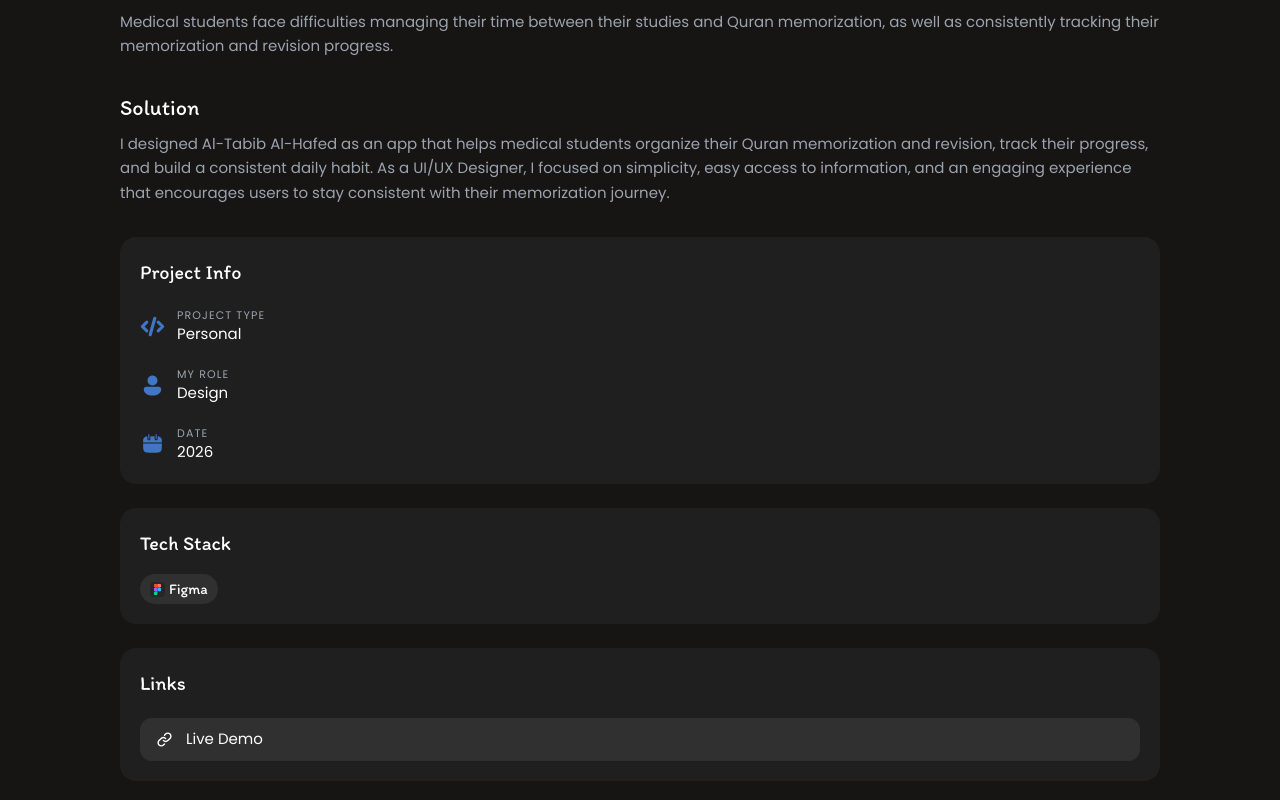
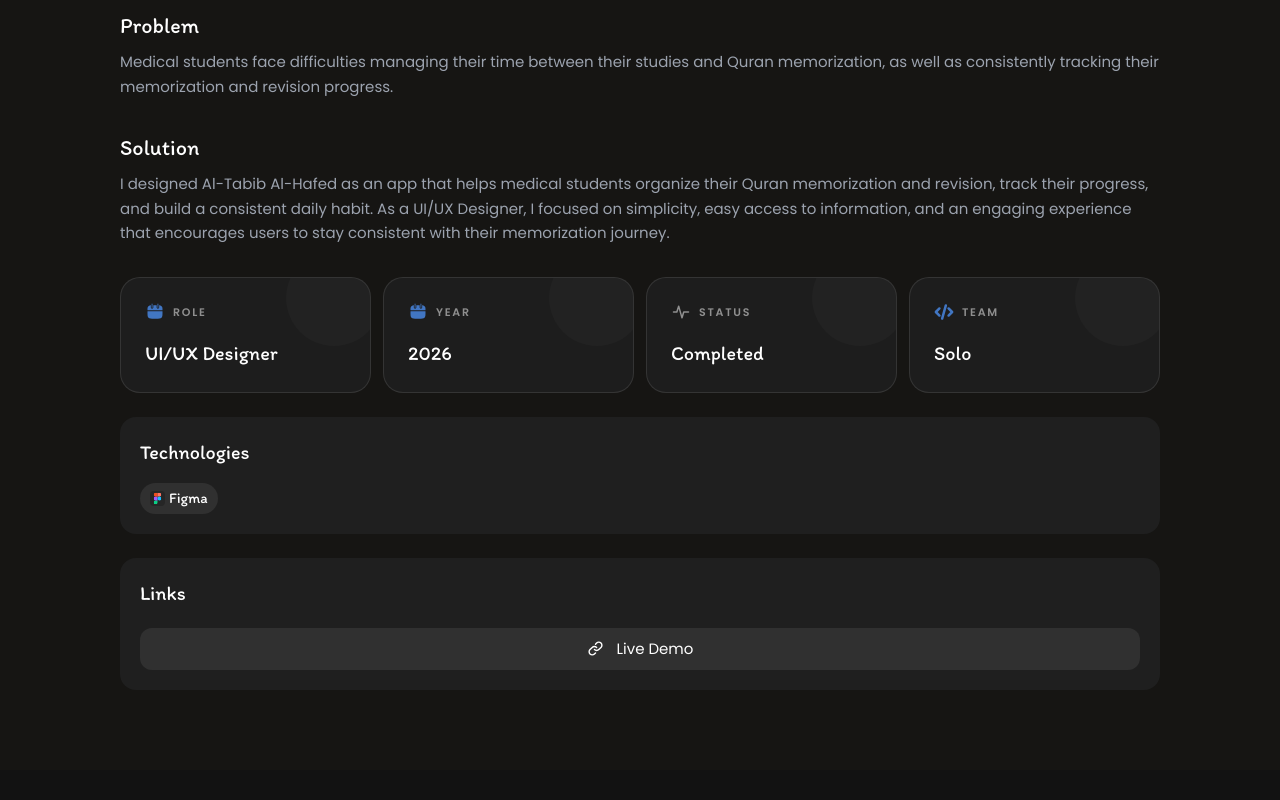
Before and after one commit to lo-ucif/lo__ucif-portfolio, a React (Vite) app: page /projects/1 in a window 1280 px wide. Shown: the part 1156-1956 px from the top of the page. After the commit the page ends 1926 px from the top, so only its background shows below. Built offline with nearby package versions, Linux system fonts and the light colour scheme; a web font is replaced by a local one.

Commit message:
update card project info

```diff
--- a/src/components/projectcard.tsx
+++ b/src/components/projectcard.tsx
@@ -10,7 +10,7 @@ import {
 import {
   roleConfig,
   type ProjectRole,
-  type ProjectType,
+  type Type,
   type ProjectCategory,
 } from "../constants/data";
 type TechItem = {
@@ -19,10 +19,9 @@ type TechItem = {
 };
 export type project = {
   id: number;
-  type: ProjectType;
+  type: Type;
   role: ProjectRole;
   category: ProjectCategory;
-  duration: string;
   title: string;
   problem?: string;
   description: string;
--- a/src/constants/data.ts
+++ b/src/constants/data.ts
@@ -113,7 +113,7 @@ type TechItem = {
   icon: ComponentType<SVGProps<SVGSVGElement>>;
 };
 
-export type ProjectType = "development" | "uiux";
+export type Type = "development" | "uiux";
 
 export type ProjectRole = "fullstack" | "frontend" | "backend" | "design";
 
@@ -124,26 +124,29 @@ export type ProjectCategory =
   | "hackathon";
 
 export const roleConfig: Record<ProjectRole, string> = {
-  fullstack: "Full Stack",
-  frontend: "Front End",
-  backend: "Back End",
-  design: "Design",
+  fullstack: "Full-Stack Developer",
+  frontend: "Frontend Developer",
+  backend: "Backend Developer",
+  design: "UI/UX Designer",
 };
 
 export const categoryConfig: Record<ProjectCategory, string> = {
-  personal: "Personal",
-  university: "University",
-  client: "Client",
+  personal: "Personal Project",
+  university: "University Project",
+  client: "Client Project",
   hackathon: "Hackathon",
 };
 
 export const projects: Array<{
   id: number;
   title: string;
-  type: ProjectType;
+  type: Type;
   role: ProjectRole;
   category: ProjectCategory;
-  duration: string;
+  projectType: string;
+  team: string;
+  status: "Completed" | "In Progress";
+  year: string;
   problem?: string;
   description: string;
   shortDescription: string;
@@ -159,7 +162,10 @@ export const projects: Array<{
     type: "uiux",
     role: "design",
     category: "personal",
-    duration: "2026",
+    projectType: "Mobile App",
+    team: "Solo",
+    status: "Completed",
+    year: "2026",
     title: "Al-Tabib Al-Hafed app design",
     problem:
       "Medical students face difficulties managing their time between their studies and Quran memorization, as well as consistently tracking their memorization and revision progress.",
@@ -171,7 +177,7 @@ export const projects: Array<{
     tech: [{ label: "Figma", icon: FigmaIcon }],
     hackathon: "",
     liveDemo:
-      "https://www.linkedin.com/posts/ahmed-loucif-757854342_uiux-uidesign-uxdesign-activity-7492710718945943552-9YBE?utm_source=social_share_send&utm_medium=member_desktop_web&rcm=ACoAAFXpNDMBGYVLG4eX6B6TNBGOovKR8MMeCbM",
+      "https://www.linkedin.com/posts/ahmed-loucif-757854342_Ui/Ux Design-uidesign-uxdesign-activity-7492710718945943552-9YBE?utm_source=social_share_send&utm_medium=member_desktop_web&rcm=ACoAAFXpNDMBGYVLG4eX6B6TNBGOovKR8MMeCbM",
     github: "",
     figma: "",
   },
@@ -180,7 +186,10 @@ export const projects: Array<{
     type: "uiux",
     role: "design",
     category: "personal",
-    duration: "2026",
+    projectType: "Web App / Mobile App",
+    team: "Solo",
+    status: "Completed",
+    year: "2026",
     title: "Rokhsa - the Smart Driving School Platform",
     problem:
       "Learning to drive in Algeria is still largely managed through manual processes. Learners often struggle to find reliable driving schools, track their training progress, and manage appointments, while driving schools spend valuable time handling registrations, schedules, and student records manually.",
@@ -192,7 +201,7 @@ export const projects: Array<{
     tech: [{ label: "Figma", icon: FigmaIcon }],
     hackathon: "",
     liveDemo:
-      "https://www.linkedin.com/posts/ahmed-loucif-757854342_uiux-uxdesign-figma-ugcPost-7490915921327198208-KWqx/?utm_source=social_share_send&utm_medium=member_desktop_web&rcm=ACoAAFXpNDMBGYVLG4eX6B6TNBGOovKR8MMeCbM",
+      "https://www.linkedin.com/posts/ahmed-loucif-757854342_Ui/Ux Design-uxdesign-figma-ugcPost-7490915921327198208-KWqx/?utm_source=social_share_send&utm_medium=member_desktop_web&rcm=ACoAAFXpNDMBGYVLG4eX6B6TNBGOovKR8MMeCbM",
     github: "",
     figma:
       "https://www.figma.com/design/NzHDINBZtitHegyQ5X1jCS/rukhsa-app?node-id=435-2&t=kM44AgQOkcenheHH-1",
@@ -202,7 +211,10 @@ export const projects: Array<{
     type: "development",
     role: "fullstack",
     category: "hackathon",
-    duration: "2026",
+    projectType: "Web App / SaaS",
+    team: "3 Developers",
+    status: "Completed",
+    year: "2026",
     title: "AI-Powered Job Matching Platform",
     problem:
       "Finding the right job can be challenging for candidates, while recruiters spend significant time reviewing large volumes of applications and identifying qualified profiles.",
@@ -231,7 +243,10 @@ export const projects: Array<{
     type: "development",
     role: "frontend",
     category: "client",
-    duration: "2026",
+    projectType: "Web App",
+    team: "Solo",
+    status: "Completed",
+    year: "2026",
     title: "Works Exhibition - أم وائل",
     problem:
       "Managing tailoring projects manually makes it difficult to organize previous work, pricing, specifications, and customer requests efficiently.",
@@ -258,7 +273,10 @@ export const projects: Array<{
     type: "development",
     role: "fullstack",
     category: "personal",
-    duration: "2025",
+    projectType: "Web App",
+    team: "Solo",
+    status: "Completed",
+    year: "2025",
     title: "Note Web App",
     problem:
       "Locally stored notes are vulnerable to data loss and cannot be easily accessed across multiple devices.",
@@ -288,12 +306,14 @@ export const projects: Array<{
     type: "development",
     role: "frontend",
     category: "personal",
-    duration: "2025",
+    projectType: "Website",
+    team: "Solo",
+    status: "Completed",
+    year: "2025",
     title: "Headphone Website",
     description:
       "Designed and developed a modern product landing page for a headphone brand, featuring responsive layouts, engaging visuals, and a user-focused browsing experience.",
-    shortDescription:
-      "A modern product landing page for a headphone brand.",
+    shortDescription: "A modern product landing page for a headphone brand.",
     image: headphone,
     tech: [
       { label: "React", icon: ReactIcon },
@@ -313,7 +333,10 @@ export const projects: Array<{
     type: "development",
     role: "frontend",
     category: "personal",
-    duration: "2025",
+    projectType: "Web App",
+    team: "Solo",
+    status: "Completed",
+    year: "2025",
     title: "Weather App",
     description:
       "Built a weather forecasting application that integrates external APIs to provide real-time weather conditions, forecasts, and location-based insights through a clean and responsive interface.",
@@ -339,12 +362,14 @@ export const projects: Array<{
     type: "development",
     role: "frontend",
     category: "personal",
-    duration: "2025",
+    projectType: "Website",
+    team: "Solo",
+    status: "Completed",
+    year: "2025",
     title: "Library Book Hero Section",
     description:
       "Designed and implemented a modern hero section for a digital library platform, focused on visual appeal, responsiveness, and improved user engagement.",
-    shortDescription:
-      "A modern hero section for a digital library platform.",
+    shortDescription: "A modern hero section for a digital library platform.",
     image: booklibrary,
     tech: [
       { label: "React", icon: ReactIcon },
@@ -364,7 +389,10 @@ export const projects: Array<{
     type: "development",
     role: "frontend",
     category: "hackathon",
-    duration: "2026",
+    projectType: "Web App / SaaS",
+    team: "3 Developers",
+    status: "Completed",
+    year: "2026",
     title: "Rihla Web",
     problem:
       "Travelers often face difficulties planning efficient trips, discovering attractions, and finding guides or travel groups for organized experiences.",
@@ -391,7 +419,10 @@ export const projects: Array<{
     type: "uiux",
     role: "design",
     category: "personal",
-    duration: "2025",
+    projectType: "Web App",
+    team: "Solo",
+    status: "Completed",
+    year: "2025",
     title: "Booking Platform",
     description:
       "A digital booking platform that simplifies reservation management with clear interfaces, easy navigation, and an efficient user workflow.",
@@ -410,7 +441,10 @@ export const projects: Array<{
     type: "uiux",
     role: "design",
     category: "personal",
-    duration: "2025",
+    projectType: "Web App",
+    team: "Solo",
+    status: "Completed",
+    year: "2025",
     title: "Shoes E-commerce",
     description:
       "A modern online shopping platform for shoes, offering organized product displays, smooth browsing, and a simple purchasing experience.",
--- a/src/pages/ProjectDetail.tsx
+++ b/src/pages/ProjectDetail.tsx
@@ -55,21 +55,7 @@ const CalendarIcon = (props: SVGProps<SVGSVGElement>) => (
   </svg>
 );
 
-const UserIcon = (props: SVGProps<SVGSVGElement>) => (
-  <svg
-    xmlns="http://www.w3.org/2000/svg"
-    width="25"
-    height="25"
-    viewBox="0 0 30 30"
-    fill="none"
-    {...props}
-  >
-    <path
-      d="M15 3C13.4087 3 11.8826 3.63214 10.7574 4.75736C9.63214 5.88258 9 7.4087 9 9C9 10.5913 9.63214 12.1174 10.7574 13.2426C11.8826 14.3679 13.4087 15 15 15C16.5913 15 18.1174 14.3679 19.2426 13.2426C20.3679 12.1174 21 10.5913 21 9C21 7.4087 20.3679 5.88258 19.2426 4.75736C18.1174 3.63214 16.5913 3 15 3ZM7.5135 16.5C7.1184 16.4982 6.72684 16.5745 6.3613 16.7245C5.99577 16.8744 5.66345 17.0951 5.38345 17.3739C5.10344 17.6526 4.88125 17.984 4.72965 18.3488C4.57804 18.7137 4.5 19.1049 4.5 19.5C4.5 22.0365 5.7495 23.949 7.7025 25.1955C9.6255 26.421 12.2175 27 15 27C17.7825 27 20.3745 26.421 22.2975 25.1955C24.2505 23.9505 25.5 22.035 25.5 19.5C25.5 18.7044 25.1839 17.9413 24.6213 17.3787C24.0587 16.8161 23.2956 16.5 22.5 16.5H7.5135Z"
-      fill="#4176C3"
-    />
-  </svg>
-);
+
 
 const TagIcon = (props: SVGProps<SVGSVGElement>) => (
   <svg
@@ -86,6 +72,23 @@ const TagIcon = (props: SVGProps<SVGSVGElement>) => (
       stroke-width="3.75"
       stroke-linecap="round"
       stroke-linejoin="round"
+    />
+  </svg>
+);
+
+const StatusIcon = (props: SVGProps<SVGSVGElement>) => (
+  <svg
+    xmlns="http://www.w3.org/2000/svg"
+    viewBox="0 0 24 24"
+    fill="none"
+    stroke="currentColor"
+    strokeWidth="1.8"
+    {...props}
+  >
+    <path
+      d="M3 12h4l2.2-7 4 14 2.1-7H21"
+      strokeLinecap="round"
+      strokeLinejoin="round"
     />
   </svg>
 );
@@ -108,6 +111,13 @@ export default function ProjectDetail() {
       </div>
     );
   }
+
+  const summaryDetails = [
+    { label: "role", value: roleConfig[project.role], Icon: CalendarIcon },
+    { label: "Year", value: project.year, Icon: CalendarIcon },
+    { label: "Status", value: project.status, Icon: StatusIcon },
+    { label: "Team", value: project.team, Icon: TagIcon },
+  ];
 
   return (
     <div className="flex flex-col items-center min-h-screen bg-[#161513] px-5 pb-20 pt-20 text-white sm:px-10 lg:px-20">
@@ -136,12 +146,21 @@ export default function ProjectDetail() {
           <h1 className="font-['Itim'] text-[32px] text-white sm:text-[40px]">
             {project.title}
           </h1>
+          <p className="font-['Poppins'] text-[15px] text-[#9CA3AF] leading-relaxed">
+            {project.shortDescription}
+          </p>
           <div className="flex flex-wrap items-center gap-2">
+            <span className="rounded-full bg-[#161513]/80 border border-white/20 px-3 py-1 font-['Itim'] text-[14px] text-white">
+              {project.projectType}
+            </span>
             <span className="rounded-full bg-[#161513]/80 border border-white/20 px-3 py-1 font-['Itim'] text-[14px] text-white">
               {roleConfig[project.role]}
             </span>
             <span className="rounded-full bg-[#1F1F1F] border border-white/20 px-3 py-1 font-['Itim'] text-[14px] text-[#9CA3AF]">
               {categoryConfig[project.category]}
+            </span>
+            <span className="rounded-full bg-[#161513]/80   px-3 py-1 font-['Itim'] text-[14px] text-white/50">
+              {project.year}
             </span>
             {project.hackathon && project.hackathon !== "" && (
               <span className="flex items-center gap-1 rounded-[22px] bg-[#30496b] px-3 py-1 text-white font-['Itim'] text-[14px]">
@@ -204,48 +223,28 @@ export default function ProjectDetail() {
             animate={{ opacity: 1, y: 0 }}
             transition={{ duration: 0.6, ease: easeOut, delay: 0.2 }}
           >
-            <div className="flex flex-col gap-5 rounded-2xl bg-[#1F1F1F] p-5">
-              <h2 className="font-['Itim'] text-[20px] text-white">
-                Project Info
-              </h2>
-              <div className="flex items-center gap-3">
-                <TagIcon className="text-[#5195F0]" />
-                <div className="flex flex-col">
-                  <span className="font-['Poppins'] text-[11px] uppercase tracking-widest text-[#9CA3AF]">
-                    Project Type
-                  </span>
-                  <span className="font-['Poppins'] text-[15px] text-white">
-                    {categoryConfig[project.category]}
-                  </span>
+            <dl className="grid grid-cols-1 gap-3 sm:grid-cols-2 xl:grid-cols-4">
+              {summaryDetails.map(({ label, value, Icon }) => (
+                <div
+                  key={label}
+                  className="relative min-h-28 overflow-hidden rounded-[20px] border border-white/10 bg-[#1D1D1D] p-6 before:absolute before:-right-3 before:-top-7 before:h-24 before:w-24 before:rounded-full before:bg-white/[0.025]"
+                >
+                  <div className="relative z-10 flex flex-col gap-4">
+                    <dt className="flex items-center gap-2 font-['Poppins'] text-[11px] font-semibold uppercase tracking-[0.16em] text-[#8F8F8F]">
+                      <Icon width={20} height={20} aria-hidden="true" />
+                      {label}
+                    </dt>
+                    <dd className="m-0 font-['Itim'] text-[20px] text-white">
+                      {value}
+                    </dd>
+                  </div>
                 </div>
-              </div>
-              <div className="flex items-center gap-3">
-                <UserIcon className="text-[#5195F0]" />
-                <div className="flex flex-col">
-                  <span className="font-['Poppins'] text-[11px] uppercase tracking-widest text-[#9CA3AF]">
-                    My Role
-                  </span>
-                  <span className="font-['Poppins'] text-[15px] text-white">
-                    {roleConfig[project.role]}
-                  </span>
-                </div>
-              </div>
-              <div className="flex items-center gap-3">
-                <CalendarIcon className="text-[#5195F0]" />
-                <div className="flex flex-col">
-                  <span className="font-['Poppins'] text-[11px] uppercase tracking-widest text-[#9CA3AF]">
-                    Date
-                  </span>
-                  <span className="font-['Poppins'] text-[15px] text-white">
-                    {project.duration}
-                  </span>
-                </div>
-              </div>
-            </div>
+              ))}
+            </dl>
 
             <div className="flex flex-col gap-4 rounded-2xl bg-[#1F1F1F] p-5">
               <h2 className="font-['Itim'] text-[20px] text-white">
-                Tech Stack
+                Technologies
               </h2>
               <div className="flex flex-wrap gap-2">
                 {project.tech.map((tech) => {
@@ -263,15 +262,15 @@ export default function ProjectDetail() {
               </div>
             </div>
 
-            <div className="flex flex-col gap-5 rounded-2xl bg-[#1F1F1F] p-5">
+            <div className="flex flex-col gap-5 rounded-2xl bg-[#1F1F1F] p-5 ">
               <h2 className="font-['Itim'] text-[20px] text-white">Links</h2>
-              <div className="flex flex-col gap-3">
+              <div className="flex flex-row items-center justify-center gap-3 ">
                 {project.liveDemo && project.liveDemo !== "" && (
                   <a
                     href={project.liveDemo}
                     target="_blank"
                     rel="noopener noreferrer"
-                    className="flex items-center gap-3 rounded-xl bg-[#303030] px-4 py-2.5 transition-colors duration-300 hover:bg-[#3a3a3a]"
+                    className="flex justify-center items-center gap-3 rounded-xl bg-[#303030] px-4 py-2.5 transition-colors duration-300 hover:bg-[#3a3a3a] w-full"
                   >
                     <LinkIcon width={18} height={18} />
                     <span className="font-['Poppins'] text-[15px] text-white">
@@ -284,7 +283,7 @@ export default function ProjectDetail() {
                     href={project.github}
                     target="_blank"
                     rel="noopener noreferrer"
-                    className="flex items-center gap-3 rounded-xl bg-[#303030] px-4 py-2.5 transition-colors duration-300 hover:bg-[#3a3a3a]"
+                    className="w-full flex justify-center items-center gap-3 rounded-xl bg-[#303030] px-4 py-2.5 transition-colors duration-300 hover:bg-[#3a3a3a]"
                   >
                     <Github2Icon width={18} height={18} />
                     <span className="font-['Poppins'] text-[15px] text-white">
@@ -297,7 +296,7 @@ export default function ProjectDetail() {
                     href={project.figma}
                     target="_blank"
                     rel="noopener noreferrer"
-                    className="flex items-center gap-3 rounded-xl bg-[#303030] px-4 py-2.5 transition-colors duration-300 hover:bg-[#3a3a3a]"
+                    className="w-full flex justify-center items-center gap-3 rounded-xl bg-[#303030] px-4 py-2.5 transition-colors duration-300 hover:bg-[#3a3a3a] "
                   >
                     <FigmaIcon width={18} height={18} />
                     <span className="font-['Poppins'] text-[15px] text-white">
```
